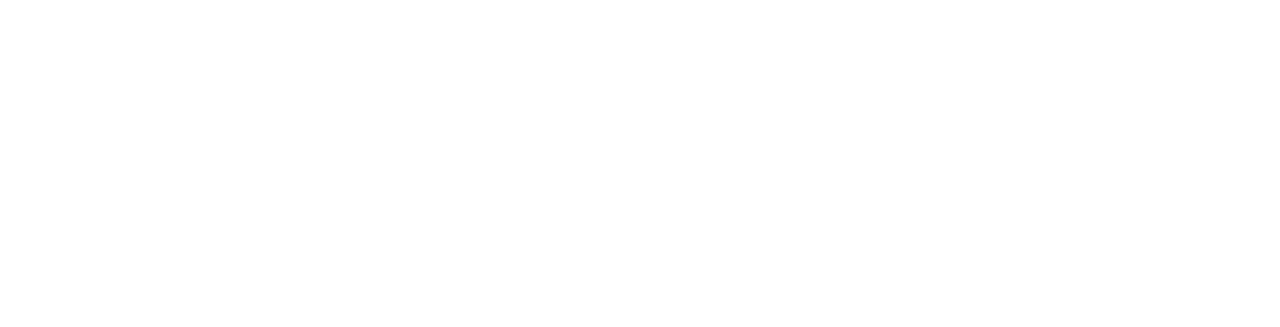
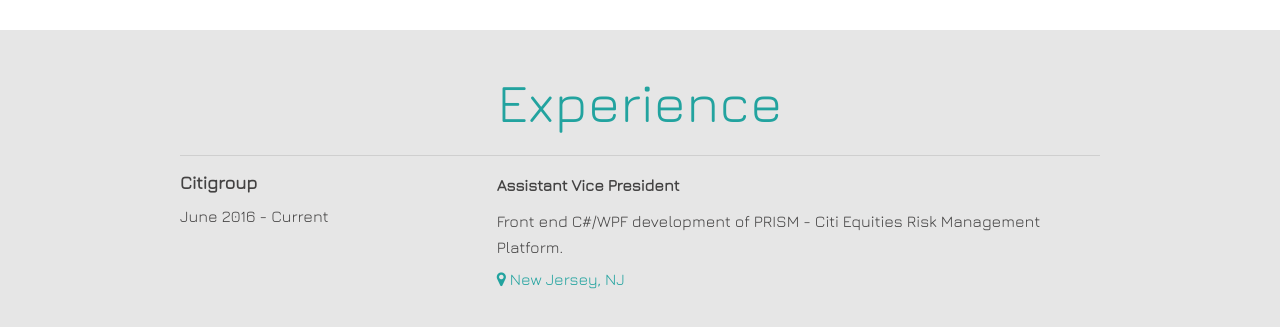
Before and after one commit to Antonite/Website, an Angular app: page / in a window 1280 px wide. Shown: the part 1432-1759 px from the top of the page. Before the commit the page ends 1462 px from the top, so only its background shows below. Built offline with nearby package versions, Linux system fonts and the light colour scheme; a web font is replaced by a local one.

Commit message:
Experience section

```diff
--- a/src/app/app.component.css
+++ b/src/app/app.component.css
@@ -9,6 +9,8 @@
 h2, h3 { font-weight: 300; color: #22A39F; }
 h2 { font-size: 54px; text-align: center; }
 h3 { font-size: 28px; }
+h4 { font-size: 18px; }
+
 
 p.quote { text-align: center; color: #727878; font-size: 22px;}
 p.quote a { color: #FFFFFF; text-decoration: underline; }
@@ -40,7 +42,14 @@
 
 .container { max-width: 1280px; padding: 40px 180px; }
 .background-white { background: white; }
+.background-gray { background: rgb(230, 230, 230); }
+
 .profile .row > div { margin-bottom: 20px; }
 .profile .row > div img { width: 100%; max-width: 246px; height: auto; }
 
 .profileImage { border-radius: 10%; }
+
+.expInfo .exp { margin-bottom: 20px; }
+.expInfo .exp p > strong { display: block; margin-bottom: 10px; }
+.expInfo .exp .exp-details { display: block; margin-top: 6px; }
+.expInfo .exp .exp-details * { color: #22A39F; }
--- a/src/app/app.component.html
+++ b/src/app/app.component.html
@@ -44,4 +44,36 @@
       </div>
     </div>
   </div>
+
+  <div class="background-gray">
+    <div class="experience container">
+      <h2>Experience</h2>
+      <p class="quote"></p>
+      <hr>
+      <div class="expInfo">
+        <div class="exp row">
+          <div class="col-md-4">
+            <h4>Citigroup</h4>
+            <p class="expTime">
+              June 2016 - Current
+            </p>
+          </div>
+          <div class="col-md-8">
+            <p>
+              <strong>Assistant Vice President</strong>
+              <span class="hidden-phone">
+                Front end C#/WPF development of PRISM - Citi Equities Risk Management Platform.
+              </span>
+              <span class="exp-details">
+                <span class="location">
+                  <i class="fa fa-map-marker" aria-hidden="true"></i>
+                  New Jersey, NJ
+                </span>
+              </span>
+            </p>
+          </div>
+        </div>
+      </div>
+    </div>
+  </div>
 </body>
```
